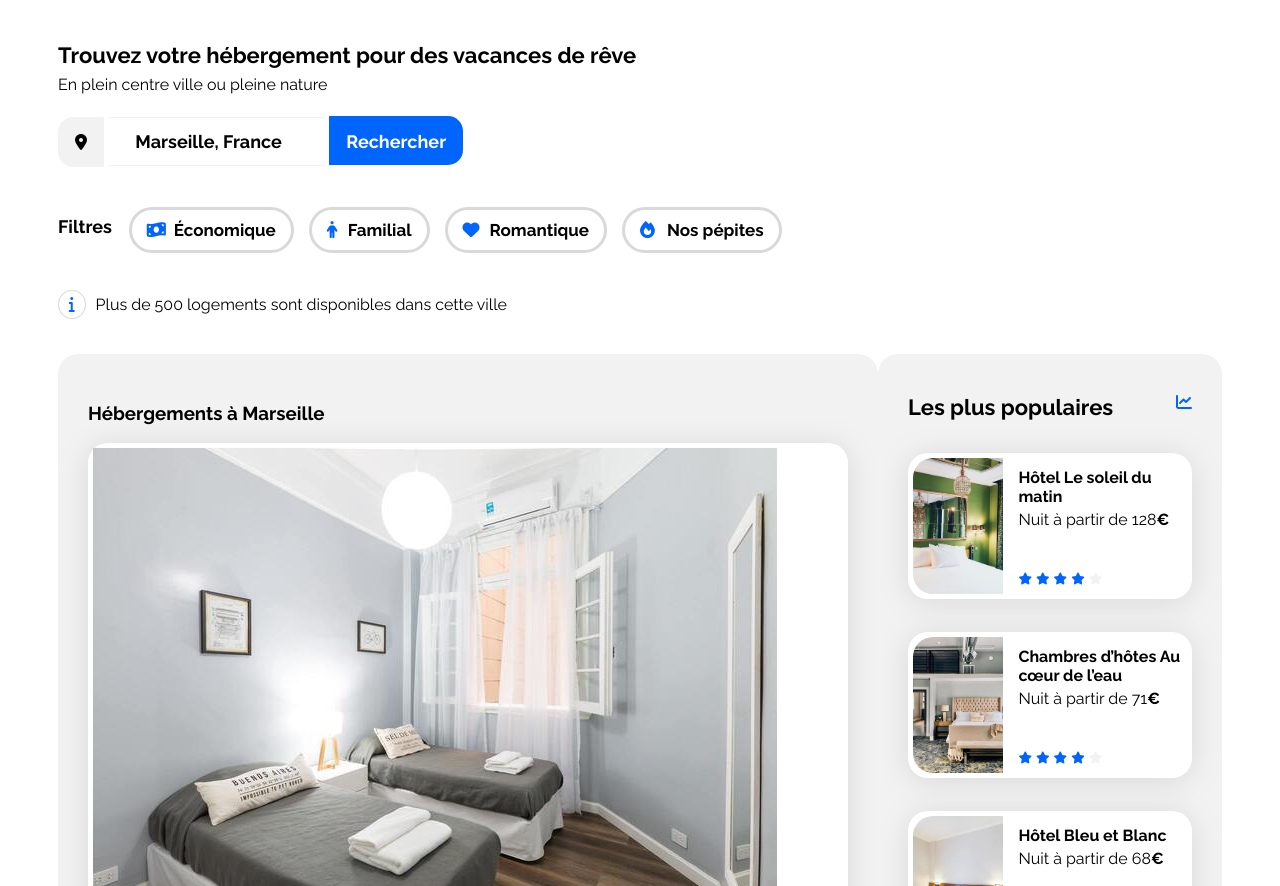
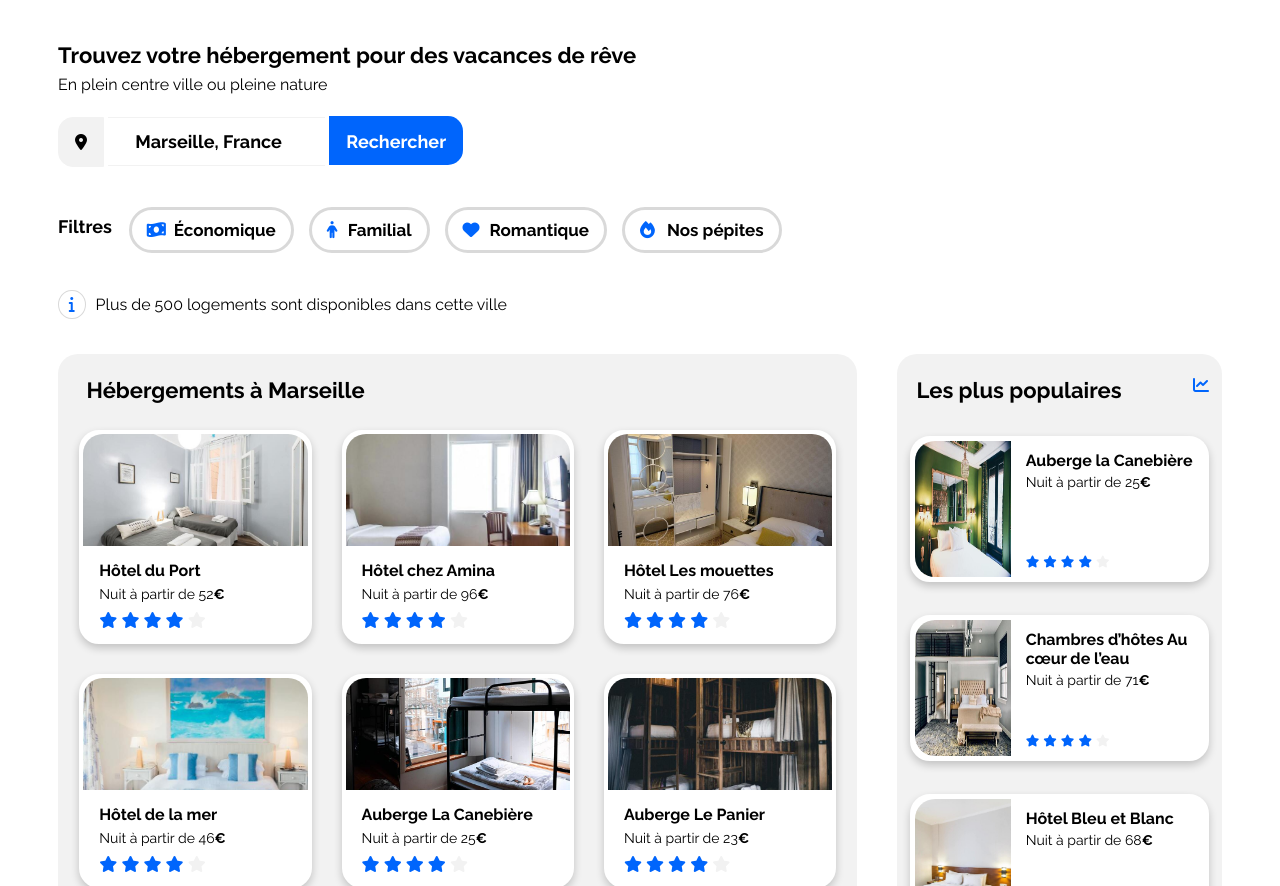
Before and after one commit to CarrolTer/booki, a plain HTML site: page index.html in a window 1280 px wide. Shown: the part 66-952 px from the top of the page. Drawn offline with Linux system fonts and the light colour scheme.

Commit message:
add content card css

```diff
--- a/css/style.css
+++ b/css/style.css
@@ -86,13 +86,7 @@ ul{
 .section-title {
     margin: 0;
     font-size: 22px;
-}
-
-.card {
-    background-color: white;
-    border-radius: 20px;
-    padding: 5px;
-    filter: drop-shadow(0px 3px 15px rgba(0, 0, 0, 0.1));
+    margin-left: 2%;
 }
 
 .card img {
@@ -270,24 +264,90 @@ ul {
 /****** Hebergements And Populaires ***********/
 .hebergements-and-populaires {
     display: flex;
+    flex-direction: row;
+    gap: 40px;
     justify-content: space-between;
+    margin-bottom: 40px;
 }
 
 .hebergements-and-populaires section {
     background-color: var(--main-bg-color);
     border-radius: 20px;
-    padding: 30px;
+    padding: 13px;
     box-sizing: border-box;
 }
 
 /****** Hebergements ***********/
 .section-hebergements {
     width: auto;
+    display: flex;
+    flex-direction: column;
+    gap: 20px;
+    min-height: 626px;
+}
+
+.section-hebergements h3 {
+    padding-left: 30px;
+}
+
+.cards-hebergements {
+    width: 100%;
+    min-height: 25em;
+    display: flex;
+    flex-direction:row;
+    flex-wrap: wrap;
+    justify-content:center;
+    gap: 30px;
+    margin-top: 1%;
+}
+
+.card {
+    box-shadow: 0 4px 8px 0 rgba(0,0,0,0.2);
+    transition: 0.3s;
+    width: 29%;
+    min-height: 12.5em;
+    background-color: #ffffff;
+    border: 4px solid #ffffff;
+    border-radius: 20px;
+}
+
+.card h4 {
+    margin-block-start: 0.3em;
+    margin-block-end: 0em;
+}
+
+.card p {
+    margin-block-start: 0.4em;
+    margin-block-end: 0em;
+    font-size: 14px;
+}
+
+.card .star {
+    margin-block-start: 0.6em;
+}
+
+.card .image {
+    width: 100%;
+    height: 7em;
+}
+
+.card .image img {
+    width: 100%;
+    height: 7em;
+    object-fit: cover;
+    border-radius: 20px 20px 0px 0px;
+}
+
+.contenu-card-1 {
+    padding: 10px 16px;
 }
 
 /****** Populaires ***********/
 .populaires {
-    width: 32%;
+    width: auto;
+    display: flex;
+    flex-direction: column;
+    min-height: 626px;
 }
 
 .populaires-title {
@@ -296,7 +356,7 @@ ul {
     align-items: center;
 }
 
-.populaires-cards .card {
+.populaires-cards .card-2 {
     display: flex;
     margin-top: 33px;
 }
@@ -320,6 +380,7 @@ ul {
 .populaires-cards .card-title {
     margin-top: 10px;
     margin-bottom: 4px;
+    width: 112%;
 }
 
 .populaires-cards .card-subtitle {
@@ -330,7 +391,63 @@ ul {
     margin-bottom: 5px;
 }
 
+.card-2 {
+    display: flex;
+    flex-direction: row;
+    box-shadow: 0 4px 8px 0 rgba(0,0,0,0.2);
+    transition: 0.3s;
+    background-color: #ffffff;
+    border: 5px solid #ffffff;
+    border-radius: 20px;
+}
 
+.card-2-2 {
+    display: flex;
+    flex-direction: row;
+    border-radius: 20px;
+}
+
+.card-2 h4 {
+    margin-block-start: 0.2em;
+    margin-block-end: 0em;
+}
+
+.card-2 p {
+    margin-block-start: 0.3em;
+    margin-block-end: 0em;
+    font-size: 14px;
+}
+
+.card-2 .star {
+    margin-block-start: 0.3em;
+    margin-block-end: 0.5em;
+}
+
+.card-2-2 .image {
+    width: 8.5em;
+    height: 9em;
+}
+
+.card-2-2 .image img {
+    width: 8.5em;
+    height: 9em;
+    object-fit: cover;
+    border-radius: 20px 0px 0px 20px;
+}
+
+.card-content {
+    padding: 0px 16px;
+    display: flex;
+    flex-direction: column;
+    justify-content: space-between;
+}
+
+.more {
+    font-size: 18px;
+    font-weight:700;
+    padding-top: 15px;
+    margin-left: 2.2%;
+}
 
 
 /* Le code ci-dessous correspond à la version responsive uniquement */
--- a/index.html
+++ b/index.html
@@ -63,7 +63,7 @@
 
             <div class="hebergements-and-populaires">
                 <section class="section-hebergements">
-                    <h3>Hébergements à Marseille</h3>
+                    <h2 class="section-title">Hébergements à Marseille</h2>
 
                     <!--Hebergement-->
                     <div class="cards-hebergements">
@@ -199,12 +199,12 @@
 
                     <div class="populaires-cards">
 
-                        <article class="card">
+                        <article class="card-2">
                             <img src="./images/hebergements/emile-guillemot.jpg" alt="Image de la chambre d'hôtel montrant un lit">
                             <div class="card-content">
                                 <div class="card-txt">
-                                    <h3 class="card-title">Hôtel Le soleil du matin</h3>
-                                    <p class="card-subtitle">Nuit à partir de 128<span class="euro">€</span></p>
+                                    <h3 class="card-title">Auberge la Canebière</h3>
+                                    <p class="card-subtitle">Nuit à partir de 25<span class="euro">€</span></p>
                                 </div>
                                 <div class="card-rating">
                                     <i class="fa-xs fa-solid fa-star" aria-hidden="true"></i>
@@ -217,7 +217,7 @@
                             </div>
                         </article>
 
-                        <article class="card">
+                        <article class="card-2">
                             <img src="./images/hebergements/aw-creative.jpg" alt="Image de la chambre d'hôtel montrant un lit">
                             <div class="card-content">
                                 <div class="card-txt">
@@ -235,7 +235,7 @@
                             </div>
                         </article>
 
-                        <article class="card">
+                        <article class="card-2">
                             <img src="./images/hebergements/febrian-zakaria2.jpg" alt="Image de la chambre d'hôtel montrant un lit">
                             <div class="card-content">
                                 <div class="card-txt">
```
